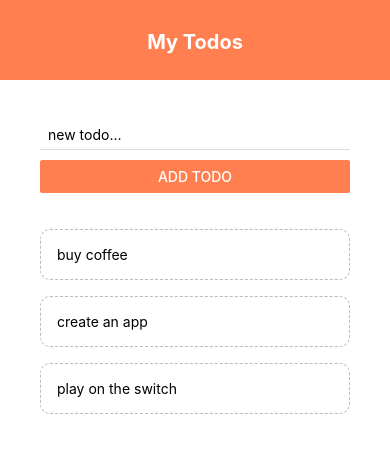
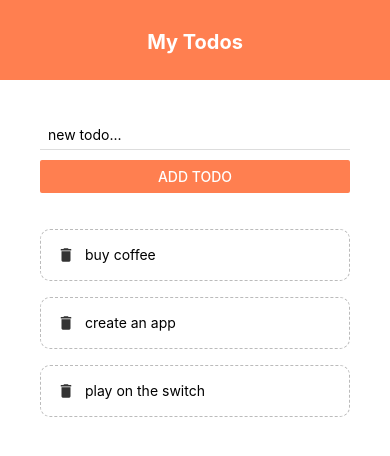
Before and after one commit to smer007/react-native-todo, a React Native app: screen / in a window 390 px wide. Shown: the top 456 px of the page. Built offline with nearby package versions, Linux system fonts and the light colour scheme.

Commit message:
material icons

```diff
--- a/components/TodoItem.js
+++ b/components/TodoItem.js
@@ -5,12 +5,17 @@
   TouchableOpacity,
   View
 } from 'react-native';
+import { MaterialIcons } from '@expo/vector-icons';
 
 export default function TodoItem({ item: {key, text}, pressHandler }) {
 
   return (
     <TouchableOpacity onPress={() => pressHandler(key)}>
-      <Text style={styles.item}>{text}</Text>
+      <View style={styles.item}>
+        <MaterialIcons name="delete" size={18} color="#333" />
+        <Text style={styles.itemText}>{text}</Text>
+      </View>
+
     </TouchableOpacity>
   );
 }
@@ -24,5 +29,10 @@
     borderStyle: "dashed",
     borderRadius: 1,
     borderRadius: 10,
+    flexDirection: 'row',
+    flex: 1
+  },
+  itemText: {
+    paddingLeft: 10
   }
 });
```
